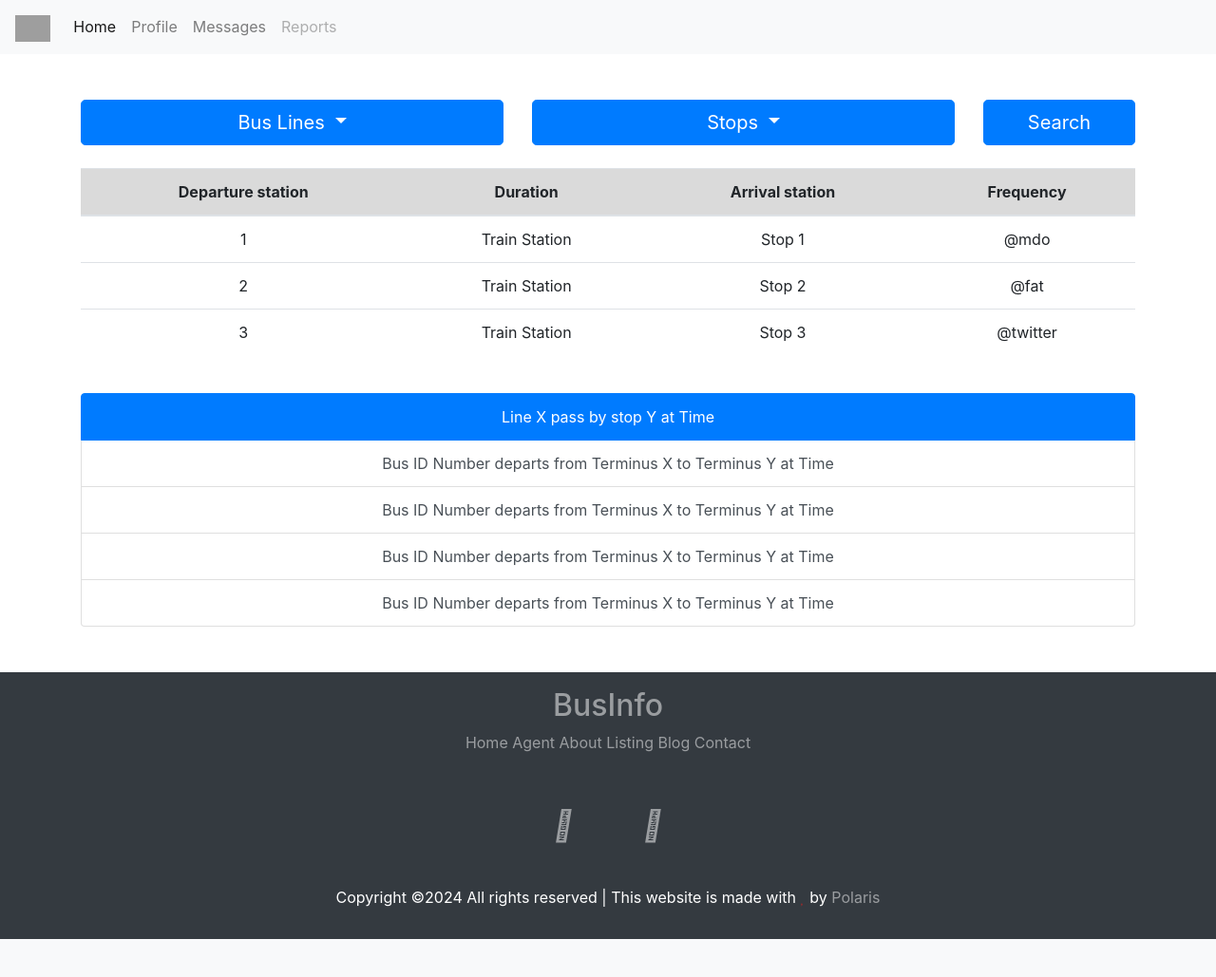
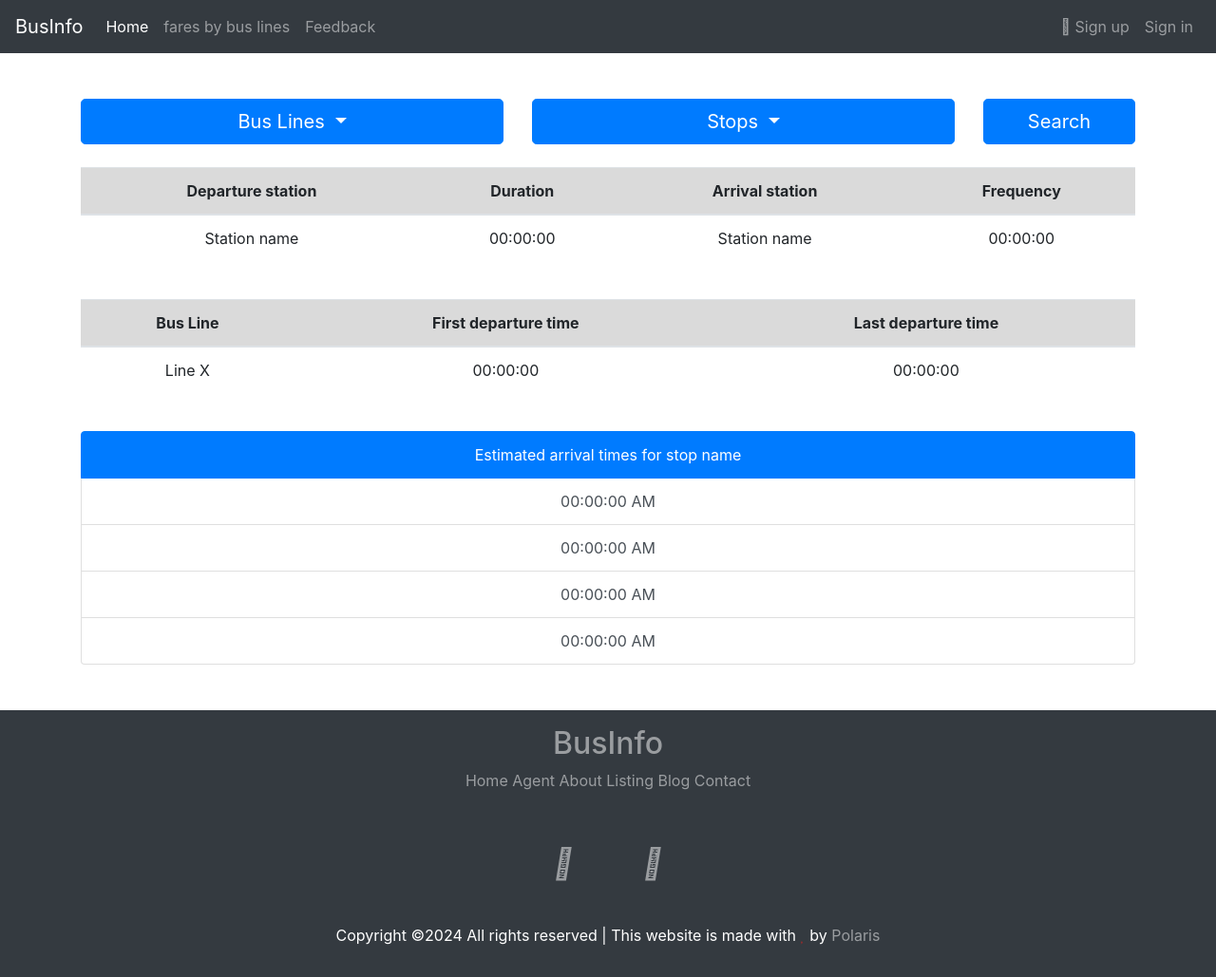
Before and after one commit to Polaris-algedi/BusInfo, a Flask app: page /home in a window 1280 px wide. Shown: the whole page at 95% size. Before the commit the page ends 989 px from the top, so only its background shows below. Run offline with Flask 3, Linux system fonts and the light colour scheme; grey boxes are pictures that could not be loaded.

Commit message:
Add a 'scroll to top' feature and login icons. Change the content of the navbar and its background color

```diff
--- a/web_dynamic/templates/busEAT.html
+++ b/web_dynamic/templates/busEAT.html
@@ -7,32 +7,31 @@
     <!-- Bootstrap CSS file -->
     <link rel="stylesheet" href="https://cdn.jsdelivr.net/npm/bootstrap@4.6.2/dist/css/bootstrap.min.css">
     <link rel="stylesheet" href="https://use.fontawesome.com/releases/v5.7.0/css/all.css" integrity="sha384-lZN37f5QGtY3VHgisS14W3ExzMWZxybE1SJSEsQp9S+oqd12jhcu+A56Ebc1zFSJ" crossorigin="anonymous">
-    <link rel="stylesheet" href="style.css">
+    <link rel="stylesheet" href="../static/styles/style.css">
 
 </head>
 <body>
     <header>
-        <nav class="navbar navbar-expand-md navbar-light bg-light">
-            <a href="#" class="navbar-brand">
-                <img src="images/logo.svg" height="28" alt="CoolBrand">
-            </a>
+        <nav class="navbar navbar-expand-md navbar-dark bg-dark">
+            <a class="navbar-brand" href="#">BusInfo</a>
             <button type="button" class="navbar-toggler" data-toggle="collapse" data-target="#navbarCollapse">
                 <span class="navbar-toggler-icon"></span>
             </button>
 
             <div class="collapse navbar-collapse" id="navbarCollapse">
                 <div class="navbar-nav">
-                    <a href="#" class="nav-item nav-link active">Home</a>
-                    <a href="#" class="nav-item nav-link">Profile</a>
-                    <a href="#" class="nav-item nav-link">Messages</a>
-                    <a href="#" class="nav-item nav-link disabled" tabindex="-1">Reports</a>
+                    <a href="/home" class="nav-item nav-link active">Home</a>
+                    <a href="/fares-by-bus-lines" class="nav-item nav-link">fares by bus lines</a>
+                    <a href="#" class="nav-item nav-link">Feedback</a>
+
+                </div>
+                <div class="navbar-nav ml-auto">
+                    <a href="#" class="nav-item nav-link"><span class="fa-solid fa-user-plus"></span> Sign up</a>
+                    <a href="#" class="nav-item nav-link"><span class="fa-solid fa-right-to-bracket"></span> Sign in</a>
                 </div>
             </div>
         </nav>
-
     </header><!--header-->
-
-
 
 
     <section>
@@ -44,7 +43,7 @@
                         <button class="btn btn-primary btn-lg btn-block dropdown-toggle" type="button" id="dropdownMenuButton" data-toggle="dropdown" aria-haspopup="true" aria-expanded="false">
                           Bus Lines
                         </button>
-                        <div class="dropdown-menu" aria-labelledby="dropdownMenuButton" id="dropdownMenu_lines">
+                        <div class="dropdown-menu" aria-labelledby="dropdownMenuButton" id="dropdownMenu_lines" style="max-height: 400px; overflow-y: auto;">
 
                         </div>
                     </div>
@@ -55,7 +54,7 @@
                         <button class="btn btn-primary btn-lg btn-block dropdown-toggle" type="button" id="dropdownMenuButton" data-toggle="dropdown" aria-haspopup="true" aria-expanded="false">
                           Stops
                         </button>
-                        <div class="dropdown-menu" aria-labelledby="dropdownMenuButton" id="dropdownMenu_stops">
+                        <div class="dropdown-menu" aria-labelledby="dropdownMenuButton" id="dropdownMenu_stops" style="max-height: 400px; overflow-y: auto;">
                           <h6 class="dropdown-header">Select a bus line first</h6>
 
                         </div>
@@ -66,6 +65,8 @@
                     <button type="button" class="btn btn-primary btn-lg btn-block" id="search">Search</button>
                 </div>
             </div>
+
+
 
 
             <!-- row 2 -->
@@ -80,52 +81,68 @@
                                 <th scope="col">Frequency</th>
                             </tr>
                         </thead>
-                        <tbody>
+                        <tbody id="info_1">
                             <tr>
-                                <td scope="row">1</td>
-                                <td>Train Station</td>
-                                <td>Stop 1</td>
-                                <td>@mdo</td>
-                            </tr>
-                            <tr>
-                                <td scope="row">2</td>
-                                <td>Train Station</td>
-                                <td>Stop 2</td>
-                                <td>@fat</td>
-                            </tr>
-                            <tr>
-                                <td scope="row">3</td>
-                                <td>Train Station</td>
-                                <td>Stop 3</td>
-                                <td>@twitter</td>
+                                <td scope="row">Station name</td>
+                                <td>00:00:00</td>
+                                <td>Station name</td>
+                                <td>00:00:00</td>
                             </tr>
                         </tbody>
                     </table>
                 </div><!--col-->
             </div><!--row 2-->
 
+            <!-- row 3 -->
+            <div class="row my-4">
+                <div class="col-xs-12 col-sm-12 col-md-12 col-lg-12">
+                    <table class="table text-center">
+                        <thead>
+                            <tr class="table-active">
+                                <th scope="col">Bus Line</th>
+                                <th scope="col">First departure time</th>
+                                <th scope="col">Last departure time</th>
+                            </tr>
+                        </thead>
+                        <tbody id="info_2">
+                            <tr>
+                                <td scope="row">Line X</td>
+                                <td>00:00:00</td>
+                                <td>00:00:00</td>
+                            </tr>
+                        </tbody>
+                    </table>
+                </div><!--col-->
+            </div><!--row 3-->
 
-            <!-- row 3 -->
+
+
+            <!-- row 4 -->
             <div class="row my-4">
                 <div class="col-xs-12 col-sm-12 col-md-12 col-lg-12">
 
                     <div class="list-group text-center" id="estimatedArrivalTimes">
-                        <a href="#" class="list-group-item list-group-item-action active" aria-current="true">Line X pass by stop Y at Time</a>
-                        <a href="#" class="list-group-item list-group-item-action">Bus ID Number departs from Terminus X to Terminus Y at Time</a>
-                        <a href="#" class="list-group-item list-group-item-action">Bus ID Number departs from Terminus X to Terminus Y at Time</a>
-                        <a href="#" class="list-group-item list-group-item-action">Bus ID Number departs from Terminus X to Terminus Y at Time</a>
-                        <a href="#" class="list-group-item list-group-item-action">Bus ID Number departs from Terminus X to Terminus Y at Time</a>
+                        <a href="#" class="list-group-item list-group-item-action active" aria-current="true">Estimated arrival times for stop name</a>
+                        <a href="#" class="list-group-item list-group-item-action">00:00:00 AM</a>
+                        <a href="#" class="list-group-item list-group-item-action">00:00:00 AM</a>
+                        <a href="#" class="list-group-item list-group-item-action">00:00:00 AM</a>
+                        <a href="#" class="list-group-item list-group-item-action">00:00:00 AM</a>
                     </div>
 
                 </div>
 
-            </div><!--row 3-->
+            </div><!--row 4-->
 
 
         </div>
     </section><!--Main-->
 
-
+    <!-- Scroll to Top Button -->
+    <div class="scroll-to-top">
+        <a href="#top" class="btn btn-primary">
+            <i class="fas fa-arrow-up"></i>
+        </a>
+    </div>
 
 
 
@@ -160,15 +177,15 @@
                     <div class="">
 
                         <!-- Facebook -->
-                        <a class="fb-ic">
+                        <a class="fb-ic" href="#" target="_blank">
                             <i class="fa-brands fa-facebook fa-lg fa-2x px-3"> </i>
                         </a>
                         <!-- Twitter -->
-                        <a class="tw-ic">
+                        <a class="tw-ic" href="#" target="_blank">
                             <i class="fa-brands fa-x-twitter fa-lg fa-2x px-3"> </i>
                         </a>
                         <!--Instagram-->
-                        <a class="ins-ic">
+                        <a class="ins-ic" href="#" target="_blank">
                             <i class="fa-brands fa-instagram fa-lg fa-2x px-3"> </i>
                         </a>
                     </div>
```
Also changed, not shown: web_dynamic/templates/fares_by_bus_lines.html (+21 -13 lines).
